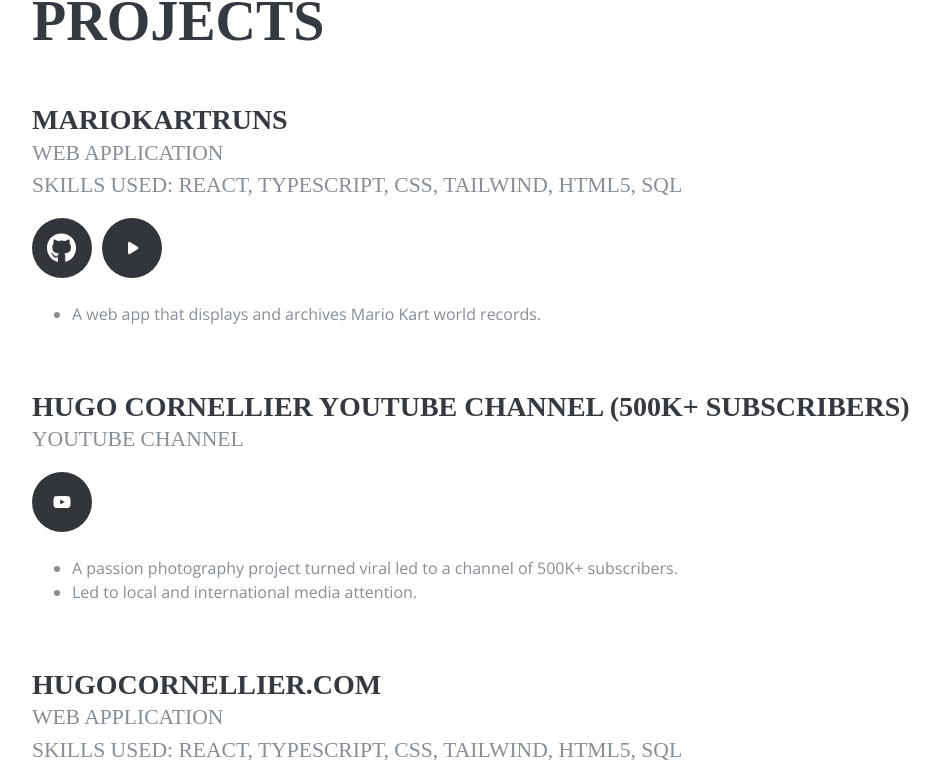
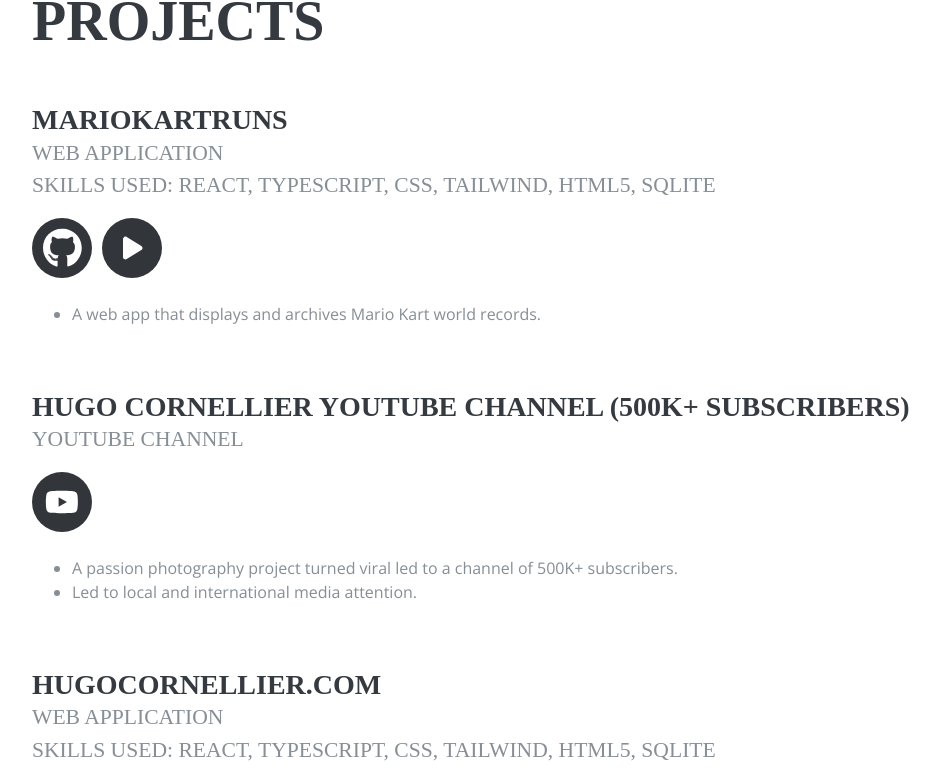
Before and after one commit to hugocornellier/hugocornellier.com, a React (Create React App) app in the folder frontend/: page / in a window 1280 px wide. Shown: the part 4159-4939 px from the top of the page, without its empty margins (288-1228 px from the left). Built offline with nearby package versions, Linux system fonts and the light colour scheme; no server answers; a web font is replaced by a local one.

Commit message:
Icon fontsize changes.

```diff
--- a/frontend/src/component/Projects.tsx
+++ b/frontend/src/component/Projects.tsx
@@ -56,7 +56,7 @@
         {
             title: "MarioKartRuns",
             type: "Web Application",
-            skills: "React, TypeScript, CSS, Tailwind, HTML5, SQL",
+            skills: "React, TypeScript, CSS, Tailwind, HTML5, SQLite",
             githubLink: "https://github.com/hugocornellier/mariokartruns",
             ytLink: null,
             playLink: "https://mariokartruns.com/",
@@ -79,7 +79,7 @@
         {
             title: "hugocornellier.com",
             type: "Web Application",
-            skills: "React, TypeScript, CSS, Tailwind, HTML5, SQL",
+            skills: "React, TypeScript, CSS, Tailwind, HTML5, SQLite",
             githubLink: "https://github.com/hugocornellier/hugocornellier.com",
             ytLink: null,
             playLink: null,
--- a/frontend/src/styles/index.css
+++ b/frontend/src/styles/index.css
@@ -50,14 +50,19 @@
 .fa-play {
     position: relative;
     left: 1px;
-    font-size: 14px;
+    font-size: 26px;
 }
 
 .fa-github {
+    font-size: 40px
+}
+
+.fa-youtube {
     font-size: 30px;
 }
 
-.social-icons, .project-icons {
+.social-icons,
+.project-icons {
     gap: 10px;
 }
 
```
